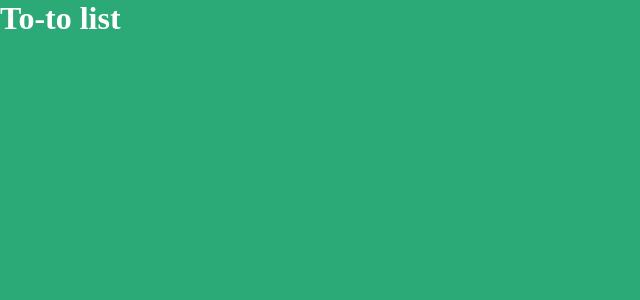
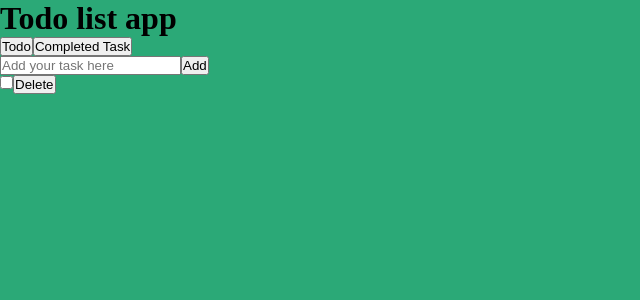
Before and after one commit to monica-maker/To-do-list, a React (Vite) app: page / in a window 1280 px wide. Shown: the top 300 px of the page, without its empty margins (0-640 px from the left). Built offline with nearby package versions, Linux system fonts and the light colour scheme.

Commit message:
Added basic data tree structure

```diff
--- a/src/app.jsx
+++ b/src/app.jsx
@@ -1,9 +1,17 @@
-import Layout from "/src/layout.jsx";
+import CompletedTab from "./components/CompletedTab";
+import ToDoTab from "./components/ToDoTab";
+import "./App.css";
 
-export default function App (){
-    return(
-        <>
-            <Layout/>
-        </>
-    )
+export default function App() {
+  return (
+    <>
+      <div>
+        <h1>Todo list app</h1>
+        <button>Todo</button>
+        <button>Completed Task</button>
+      </div>
+      <ToDoTab />
+      <CompletedTab />
+    </>
+  );
 }
--- /dev/null
+++ b/src/components/CompletedTab.jsx
@@ -0,0 +1,3 @@
+export default function CompletedTab() {
+  return <></>;
+}
--- /dev/null
+++ b/src/components/TaskForm.jsx
@@ -0,0 +1,17 @@
+export default function TaskForm() {
+  return (
+    <>
+      <form>
+        <div>
+          <input
+            type="text"
+            value={""}
+            onChange={""}
+            placeholder="Add your task here"
+          />
+          <button type="submit">Add</button>
+        </div>
+      </form>
+    </>
+  );
+}
--- /dev/null
+++ b/src/components/TaskItem.jsx
@@ -0,0 +1,11 @@
+export default function TaskItem() {
+  return (
+    <>
+      <div>
+        <input type="checkbox" checked={""} onChange={""} />
+        <span></span>
+        <button>Delete</button>
+      </div>
+    </>
+  );
+}
--- /dev/null
+++ b/src/components/ToDoTab.jsx
@@ -0,0 +1,11 @@
+import TaskForm from "./TaskForm";
+import TaskItem from "./TaskItem";
+
+export default function ToDoTab() {
+  return (
+    <>
+      <TaskForm />
+      <TaskItem />
+    </>
+  );
+}
```
Also changed, not shown: src/App.css (renamed from src/components/layout.css).
